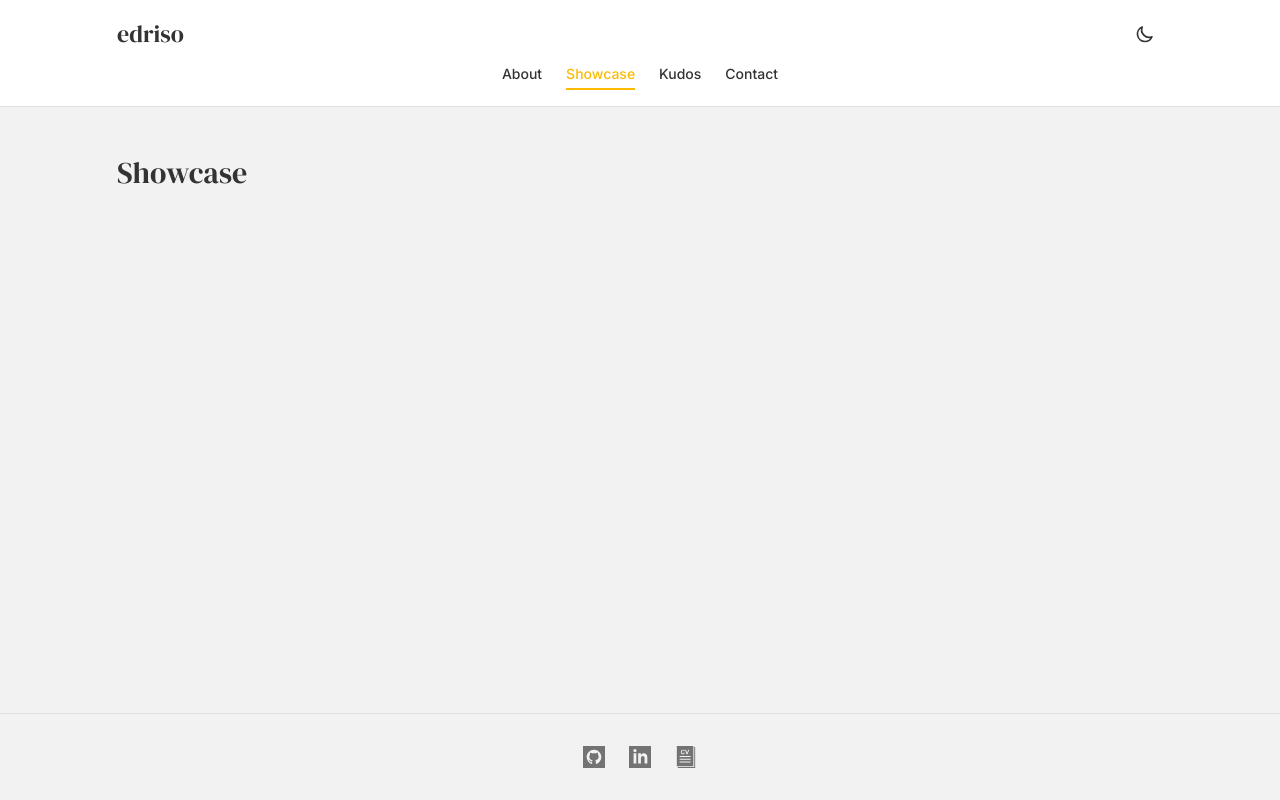
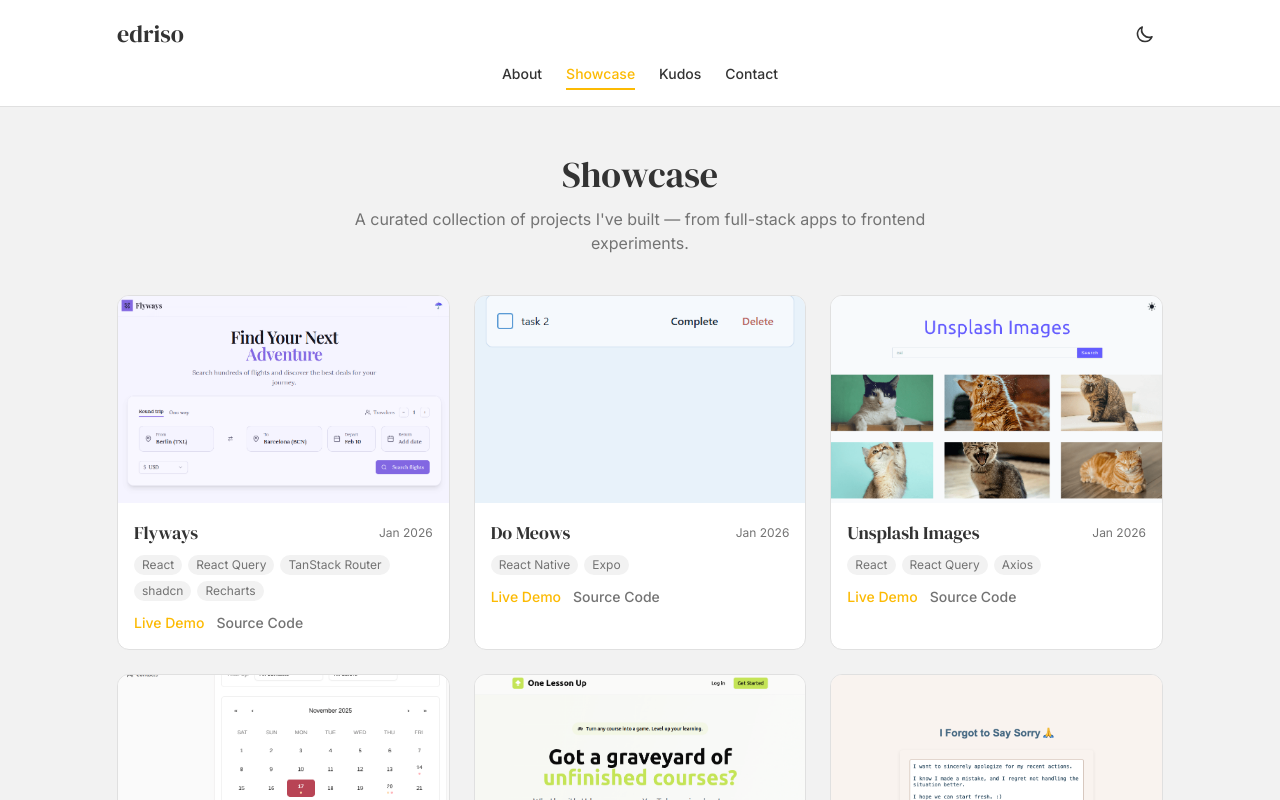
Before and after one commit to edriso/portfolio, a React (Vite) app: page /showcase in a window 1280 px wide. Shown: the top 800 px of the page. Built offline with nearby package versions, Linux system fonts and the light colour scheme.

Commit message:
feat: add showcase page with project cards grid

```diff
--- /dev/null
+++ b/src/components/ProjectCard.jsx
@@ -0,0 +1,56 @@
+function ProjectCard({ project }) {
+  return (
+    <article className="group rounded-xl overflow-hidden bg-(--color-bg-card) border border-(--color-border) transition-all duration-300 hover:shadow-lg hover:-translate-y-1">
+      <div className="aspect-[16/10] overflow-hidden">
+        <img
+          src={project.img}
+          alt={project.title}
+          className="w-full h-full object-cover transition-transform duration-300 group-hover:scale-105"
+        />
+      </div>
+
+      <div className="p-4">
+        <div className="flex items-center justify-between mb-2">
+          <h3 className="font-display text-lg">{project.title}</h3>
+          <span className="text-xs text-(--color-font-light)">
+            {project.date}
+          </span>
+        </div>
+
+        <div className="flex flex-wrap gap-1.5 mb-3">
+          {project.tags.map((tag) => (
+            <span
+              key={tag}
+              className="text-xs px-2 py-0.5 rounded-full bg-(--color-bg) text-(--color-font-light)"
+            >
+              {tag}
+            </span>
+          ))}
+        </div>
+
+        <div className="flex gap-3">
+          {project.demo && (
+            <a
+              href={project.demo}
+              target="_blank"
+              rel="noopener noreferrer"
+              className="text-sm font-medium text-(--color-active) hover:underline"
+            >
+              Live Demo
+            </a>
+          )}
+          <a
+            href={project.code}
+            target="_blank"
+            rel="noopener noreferrer"
+            className="text-sm font-medium text-(--color-font-light) hover:text-(--color-font)"
+          >
+            Source Code
+          </a>
+        </div>
+      </div>
+    </article>
+  );
+}
+
+export default ProjectCard;
--- /dev/null
+++ b/src/data/projects.js
@@ -0,0 +1,155 @@
+import flyways from '../assets/showcase/flyways.png';
+import waddda from '../assets/showcase/waddda.png';
+import oneLessonUp from '../assets/showcase/one-lesson-up.png';
+import iForgotToSaySorry from '../assets/showcase/i-forgot-to-say-sorry.png';
+import growAndLetGo from '../assets/showcase/grow-and-let-go.png';
+import munajaa from '../assets/showcase/munajaa.png';
+import gratefulHeart from '../assets/showcase/grateful-heart.png';
+import doMeows from '../assets/showcase/do-meows.png';
+import unsplashImages from '../assets/showcase/unsplash-images.png';
+import cupOfThat from '../assets/showcase/cup-of-that.png';
+import fancyQuiz from '../assets/showcase/fancy-quiz.png';
+import weatherApp from '../assets/showcase/weather-app.png';
+import natours from '../assets/showcase/natours.png';
+import easybank from '../assets/showcase/easybank.png';
+import sunnyside from '../assets/showcase/sunnyside.png';
+
+const projects = [
+  {
+    id: 43,
+    title: 'Flyways',
+    demo: 'https://flyways-spotter.netlify.app',
+    code: 'https://github.com/edriso/flyways',
+    img: flyways,
+    tags: ['React', 'React Query', 'TanStack Router', 'shadcn', 'Recharts'],
+    date: 'Jan 2026',
+  },
+  {
+    id: 42,
+    title: 'Do Meows',
+    demo: 'https://youtu.be/-5BT8NKlWeM',
+    code: 'https://github.com/edriso/do-meows-react-native-expo',
+    img: doMeows,
+    tags: ['React Native', 'Expo'],
+    date: 'Jan 2026',
+  },
+  {
+    id: 41,
+    title: 'Unsplash Images',
+    demo: 'https://roaring-panda-fa2d04.netlify.app',
+    code: 'https://github.com/edriso/react-unsplash-images',
+    img: unsplashImages,
+    tags: ['React', 'React Query', 'Axios'],
+    date: 'Jan 2026',
+  },
+  {
+    id: 40,
+    title: 'Waddda',
+    demo: 'https://youtu.be/GuwuUd3l59w',
+    code: 'https://github.com/edriso/waddda',
+    img: waddda,
+    tags: ['React', 'TypeScript', 'Laravel'],
+    date: 'Nov 2025',
+  },
+  {
+    id: 39,
+    title: 'One Lesson Up',
+    demo: 'https://onelessonup.com',
+    code: 'https://github.com/edriso/one-lesson-up',
+    img: oneLessonUp,
+    tags: ['Laravel', 'Vue.js'],
+    date: 'Sep 2025',
+  },
+  {
+    id: 38,
+    title: 'I forgot to say sorry',
+    demo: 'https://edriso.github.io/i-forgot-to-say-sorry',
+    code: 'https://github.com/edriso/i-forgot-to-say-sorry',
+    img: iForgotToSaySorry,
+    tags: ['JavaScript', 'html-to-image'],
+    date: 'Aug 2025',
+  },
+  {
+    id: 37,
+    title: 'Grow and Let Go',
+    demo: 'https://edriso.github.io/grow-and-let-go',
+    code: 'https://github.com/edriso/grow-and-let-go',
+    img: growAndLetGo,
+    tags: ['JavaScript', 'Cursor AI'],
+    date: 'Aug 2025',
+  },
+  {
+    id: 36,
+    title: 'Munajaa',
+    demo: 'https://edriso.github.io/munajaa',
+    code: 'https://github.com/edriso/munajaa',
+    img: munajaa,
+    tags: ['JavaScript', 'Cursor AI'],
+    date: 'Aug 2025',
+  },
+  {
+    id: 35,
+    title: 'Grateful Heart',
+    demo: 'https://edriso.github.io/grateful-heart',
+    code: 'https://github.com/edriso/grateful-heart',
+    img: gratefulHeart,
+    tags: ['JavaScript', 'Cursor AI'],
+    date: 'Jul 2025',
+  },
+  {
+    id: 24,
+    title: 'Weather App',
+    demo: 'https://weather-app-4q9w.onrender.com',
+    code: 'https://github.com/edriso/weatherapp',
+    img: weatherApp,
+    tags: ['Node', 'Express', 'EJS'],
+    date: 'Jul 2022',
+  },
+  {
+    id: 11,
+    title: 'Cup of That',
+    demo: 'https://cupofthat-daily.web.app',
+    code: 'https://github.com/edriso/cup-of-that',
+    img: cupOfThat,
+    tags: ['Vue', 'SASS'],
+    date: 'Apr 2021',
+  },
+  {
+    id: 6,
+    title: 'Fancy Quiz',
+    demo: 'https://fancy-quiz-app.web.app',
+    code: 'https://github.com/edriso/fancy-quiz-app',
+    img: fancyQuiz,
+    tags: ['Vue', 'Bootstrap Vue'],
+    date: 'Jan 2021',
+  },
+  {
+    id: 23,
+    title: 'Sunnyside',
+    demo: 'https://edriso.github.io/sunnyside',
+    code: 'https://github.com/edriso/sunnyside',
+    img: sunnyside,
+    tags: ['JavaScript', 'Landing Page'],
+    date: 'Jun 2022',
+  },
+  {
+    id: 7,
+    title: 'Easybank',
+    demo: 'https://edriso.github.io/easybank',
+    code: 'https://github.com/edriso/easybank',
+    img: easybank,
+    tags: ['Frontend Mentor', 'SASS'],
+    date: 'Jan 2021',
+  },
+  {
+    id: 21,
+    title: 'Natours',
+    demo: 'https://edriso.github.io/natours',
+    code: 'https://github.com/edriso/natours',
+    img: natours,
+    tags: ['CSS', 'SASS'],
+    date: 'Apr 2022',
+  },
+];
+
+export default projects;
--- a/src/pages/Showcase.jsx
+++ b/src/pages/Showcase.jsx
@@ -1,5 +1,24 @@
+import projects from '../data/projects';
+import ProjectCard from '../components/ProjectCard';
+
 function Showcase() {
-  return <h1 className="font-display text-3xl">Showcase</h1>;
+  return (
+    <section>
+      <div className="text-center mb-10">
+        <h1 className="font-display text-3xl md:text-4xl mb-3">Showcase</h1>
+        <p className="text-(--color-font-light) max-w-xl mx-auto">
+          A curated collection of projects I&apos;ve built — from full-stack
+          apps to frontend experiments.
+        </p>
+      </div>
+
+      <div className="grid grid-cols-1 md:grid-cols-2 lg:grid-cols-3 gap-6">
+        {projects.map((project) => (
+          <ProjectCard key={project.id} project={project} />
+        ))}
+      </div>
+    </section>
+  );
 }
 
 export default Showcase;
```
